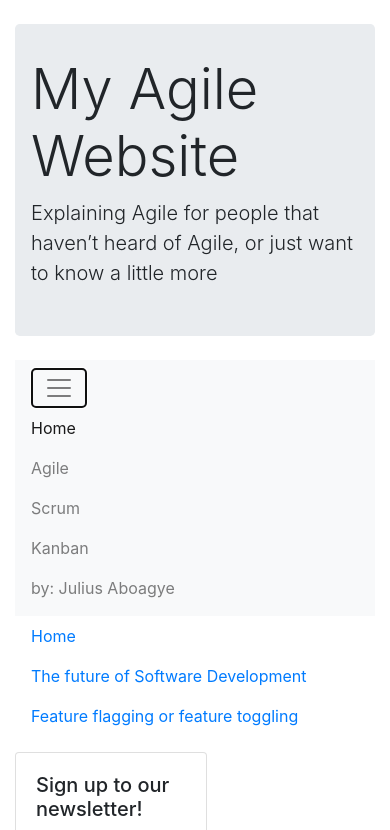
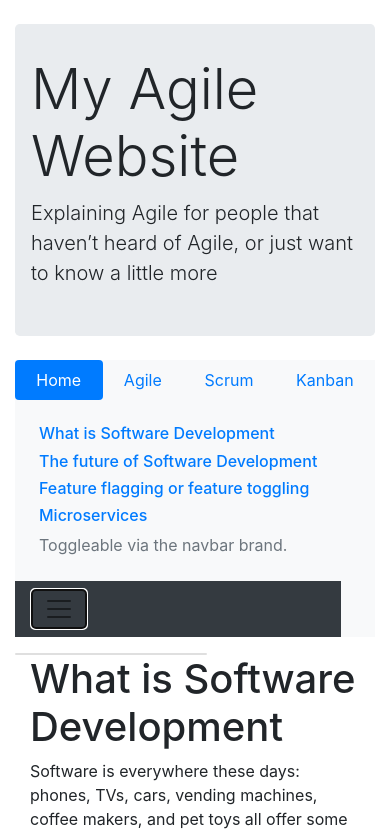
Before and after one commit to JuliusAboagye/MyAgileSite, a plain HTML site: page index.html in a window 390 px wide. Both pictures are taken after a click on the button "Toggle navigation". Shown: the top 830 px of the page. Drawn offline with nearby package versions, Linux system fonts and the light colour scheme.

Commit message:
New Commit

```diff
--- a/index.html
+++ b/index.html
@@ -17,40 +17,51 @@
             <h1 class="display-4">My Agile Website</h1>
             <p class="lead">Explaining Agile for people that haven’t heard of Agile, or just want to know a little more</p>
            </div>
-           <nav class="navbar navbar-expand-lg navbar-light bg-light">
 
-            <button class="navbar-toggler" type="button" data-toggle="collapse" data-target="#navbarText" aria-controls="navbarText" aria-expanded="false" aria-label="Toggle navigation">
-              <span class="navbar-toggler-icon"></span>
-            </button>
-            <div class="collapse navbar-collapse" id="navbarText">
-              <ul class="navbar-nav mr-auto">
-                <li class="nav-item active">
-                  <a class="nav-link" href="#">Home <span class="sr-only">(current)</span></a>
+           <ul class="nav nav-pills nav-fill sticky-top bg-light">
+            <li class="nav-item">
+              <a class="nav-link active" href="#">Home</a>
             </li>
             <li class="nav-item">
-                  <a class="nav-link" href="Agile.html">Agile</a>
+              <a class="nav-link" href="#">Agile</a>
             </li>
             <li class="nav-item">
               <a class="nav-link" href="#">Scrum</a>
             </li>
             <li class="nav-item">
-                    <a class="nav-link" href="#">Kanban</a>
+              <a class="nav-link " href="#" tabindex="-1">Kanban</a>
             </li>
+            <div class="sticky-top d-md-none">
+              <div class="collapse" id="navbarToggleExternalContent">
+                <div class="bg-light p-4">
+                   <h5 class="text-black h6"><a href="#what">What is Software Development</a></a></h5>
+                   <h5 class="text-black h6"><a href="#future">The future of Software Development</a></a></h5>
+                   <h5 class="text-black h6"><a href="#future">Feature flagging or feature toggling</a></a></h5>
+                    <h5 class="text-black h6"><a href="#future">Microservices</a></a></h5>
+
+                  <span class="text-muted">Toggleable via the navbar brand.</span>
+                </div>
+              </div>
+              <nav class="navbar navbar-light bg-dark">
+                <button class="navbar-toggler" type="button" data-toggle="collapse" data-target="#navbarToggleExternalContent" aria-controls="navbarToggleExternalContent" aria-expanded="false" aria-label="Toggle navigation">
+                  <span class="navbar-toggler-icon"></span>
+                </button>
+              </nav>
+            </div>
           </ul>
-              <span class="navbar-text">
-                by: Julius Aboagye
-              </span>
-            </div>
-          </nav>
+
+
+
           <div class="row">
-              <div class="col-md-4">
-                    <nav class="nav flex-column">
+              <div class="col-md-4 ">
+                    <nav class="nav flex-column d-none d-md-block ">
+
                         <a class="nav-link active" href="index.html">Home</a>
                         <a class="nav-link" href="#future">The future of Software Development</a>
                         <a class="nav-link" href="#feature">Feature flagging or feature toggling</a>
                     </nav>
                   <div class="card mt-3" style="width: 12rem;">
-                          <div class="card-body">
+                          <div class="card-body d-none d-md-block ">
                           <h5 class="card-title">Sign up to our newsletter!</h5>
                           <p class="card-text">This newsletter is full of juicy news the people don’t want you to know!</p>
 
@@ -58,6 +69,7 @@
                           </div>
                   </div>
               </div>
+
               <div class="col-md-8">
                     <div class="container" id="home">
                     <h1 id="future"> What is Software Development</h1>
@@ -87,6 +99,16 @@
                     </div>
               </div>
        </div>
+              <div class="card mt-3" style="width: 12rem;">
+                <div class="card-body d-md-none ">
+                <h5 class="card-title">Sign up to our newsletter!</h5>
+                <p class="card-text">This newsletter is full of juicy news the people don’t want you to know!</p>
+
+                <button type="button" class="btn btn-success">Sign up</button>
+                </div>
+              </div>
+
+
 
        <div class="card">
 
@@ -95,6 +117,8 @@
           <p class="card-text">Copyright Julius Aboagye, all rights reserved, except the stuff I stole.Built with Bootstrap and hosted on Github Pages.</p>
 
         </div>
+
+
       </div>
 
     <!-- Optional JavaScript -->
```
Also changed, not shown: Agile.html (+17 -3 lines). Lines whose indentation alone changed are shown as unchanged.
